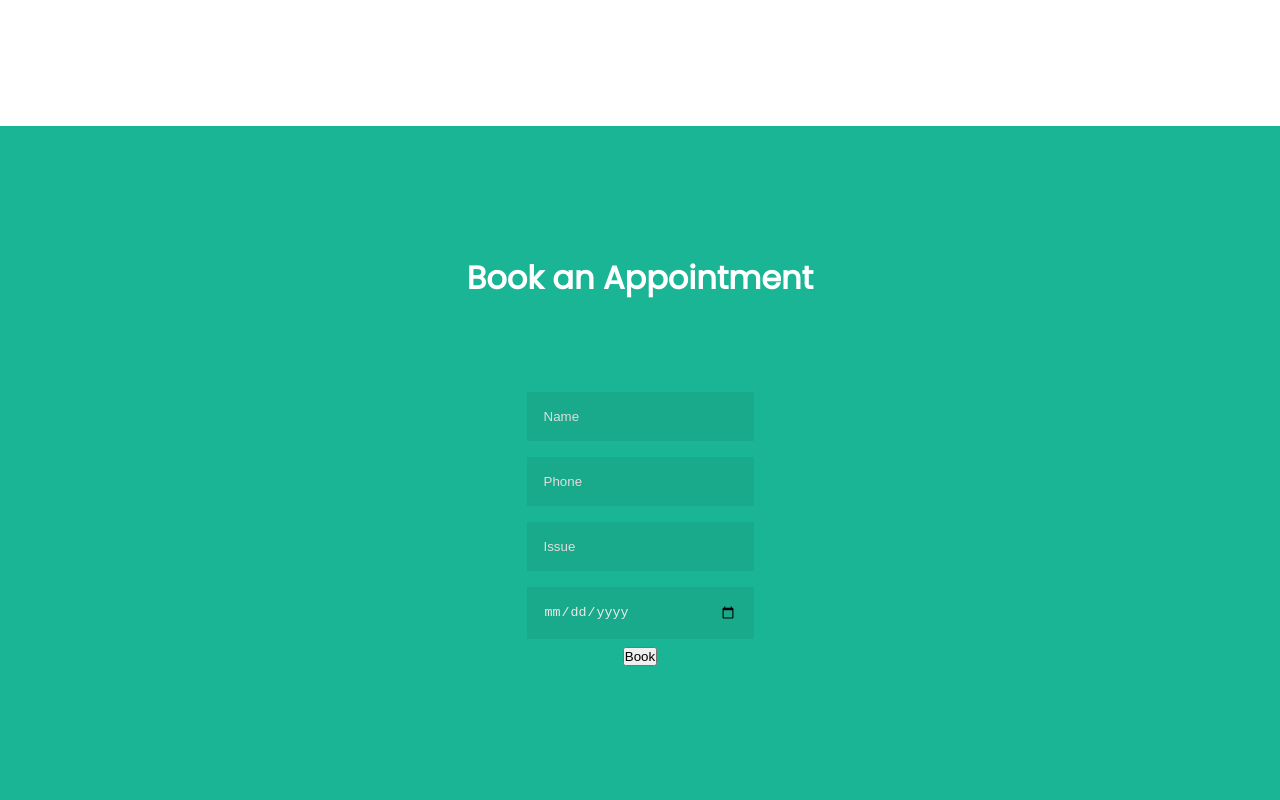
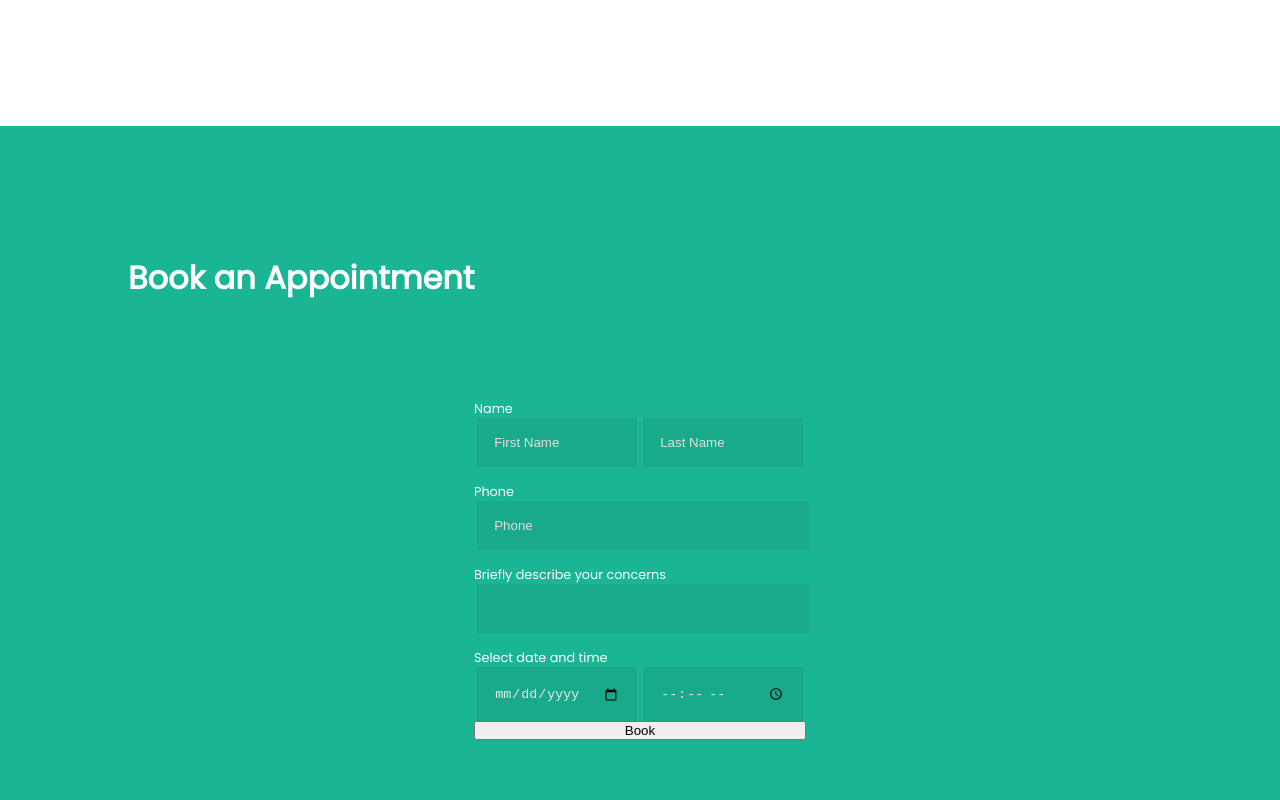
Before and after one commit to sayamalvi/alvidentalcare, a React (Create React App) app in the folder client/: page / in a window 1280 px wide. Shown: the part 4220-5020 px from the top of the page. Built offline with nearby package versions, Linux system fonts and the light colour scheme.

Commit message:
edited form

```diff
--- a/client/src/components/Form/Form.jsx
+++ b/client/src/components/Form/Form.jsx
@@ -45,23 +45,15 @@ const Form = () => {
         paymentObject.open()
     }
     //------------------------------------------------------------
-
-
-    // const [isFilled, setIsFilled] = useState(false)
-    // const [isFormFilled, setFormFilled] = useState({
-    //     nameFilled: false,
-    //     phoneFilled: false,
-    //     issueFilled: false,
-    //     dateFilled: false
-    // })
-    // let buttonClass = isFilled ? 'filled' : 'notFilled'
+    const date = new Date();
     const [user, setUser] = useState({
-        name: "",
+        firstName: "",
+        lastName: "",
         phone: "",
         issue: "",
-        date: ""
+        date: `${date.getDate()}/${date.getMonth() + 1}/${date.getFullYear()}`,
+        time: date.toLocaleTimeString('en-IN')
     })
-    // console.log(buttonClass)
 
     const handleSubmit = (e) => {
         e.preventDefault();
@@ -73,7 +65,8 @@ const Form = () => {
             name: "",
             phone: "",
             issue: "",
-            date: new Date()
+            date: date.getDay(),
+            time: date.getHours()
         })
     }
     return (
@@ -84,21 +77,43 @@ const Form = () => {
                 className={classes.form}
                 onSubmit={handleSubmit}
             >
+                <div>
+                    <p className={classes.form__name}>Name</p>
+                    <div className={classes.form__name__container}>
                         <input
                             type='text'
                             required
-                    placeholder="Name"
+                            placeholder="First Name"
                             variant="filled"
-                    value={user.name}
+                            value={user.firstName}
                             onChange={(e) => {
                                 setUser((prev) => {
                                     return {
                                         ...prev,
-                                name: e.target.value
+                                        firstName: e.target.value
                                     }
                                 })
                             }}
                         />
+                        <input
+                            type='text'
+                            required
+                            placeholder="Last Name"
+                            variant="filled"
+                            value={user.lastName}
+                            onChange={(e) => {
+                                setUser((prev) => {
+                                    return {
+                                        ...prev,
+                                        lastName: e.target.value
+                                    }
+                                })
+                            }}
+                        />
+                    </div>
+                </div>
+                <div className={classes.form__number}>
+                    <p>Phone</p>
                     <input
                         type='number'
                         required
@@ -115,10 +130,12 @@ const Form = () => {
                         }}
 
                     />
+                </div>
+                <div className={classes.form__concerns}>
+                    <p>Briefly describe your concerns</p>
                     <input
                         type='text'
                         required
-                    placeholder="Issue"
                         variant="filled"
                         value={user.issue}
                         onChange={(e) => {
@@ -131,6 +148,10 @@ const Form = () => {
                         }}
 
                     />
+                </div>
+                <div className={classes.form__date}>
+                    <p>Select date and time</p>
+                    <div className={classes.form__date__container}>
                         <input
                             required
                             placeholder="Select Date"
@@ -147,6 +168,24 @@ const Form = () => {
                             }}
 
                         />
+                        <input
+                            required
+                            placeholder="Select Date"
+                            type='time'
+                            className={classes.date}
+                            value={user.time}
+                            onChange={(e) => {
+                                setUser((prev) => {
+                                    return {
+                                        ...prev,
+                                        time: e.target.value
+                                    }
+                                })
+                            }}
+
+                        />
+                    </div>
+                </div>
                 <button
                     className={classes.buttonClass}
                     onClick={displayRazorpay}
--- a/client/src/components/Form/Form.module.scss
+++ b/client/src/components/Form/Form.module.scss
@@ -2,11 +2,11 @@
 .container {
     padding: 10%;
     background-color: $darkGreen;
-    display: flex;
-    flex-direction: column;
-    justify-content: center;
-    align-items: center;
-    text-align: center;
+    // display: flex;
+    // flex-direction: column;
+    // justify-content: center;
+    // align-items: center;
+    // text-align: center;
 }
 .form {
     color: white;
@@ -14,15 +14,26 @@
     display: flex;
     flex-direction: column;
     justify-content: center;
-    align-items: center;
+    // align-items: center;
+    max-width: 400px;
     margin: 3rem auto;
     border: 2px solid $darkGreen;
     border-radius: 15px;
+    &__name__container,
+    &__date__container {
+        display: flex;
+    }
+    p {
+        font-size: 0.8rem;
+        width: 100%;
+        text-align: left;
+        margin-top: 1rem;
+    }
 }
 input {
     color: rgb(236, 233, 233);
     padding: 1rem;
-    margin: 0.5rem;
+    margin: 0rem 0.2rem;
     width: 100%;
     background-color: rgb(24, 170, 139);
     border: 1px solid transparent;
@@ -34,33 +45,34 @@ input:focus {
 input::placeholder {
     color: rgb(226, 221, 221);
 }
-.filled {
-    margin: 1rem;
-    font-size: 1rem;
-    padding: 0.7rem;
-    width: 90%;
-    background-color: $darkGreen;
-    border: 2px solid transparent;
-    color: white;
-    letter-spacing: 2px;
-    border-radius: 10px;
-    &:hover {
-        cursor: pointer;
-    }
-}
-.notFilled {
-    margin: 1rem;
-    font-size: 1rem;
-    padding: 0.7rem;
-    width: 90%;
-    color: $darkGreen;
-    background-color: white;
-    border: 2px solid $darkGreen;
-    letter-spacing: 2px;
-    border-radius: 10px;
-    &:hover {
-        cursor: pointer;
-    }
-    cursor: not-allowed;
-    pointer-events: none;
-}
+
+// .filled {
+//     margin: 1rem;
+//     font-size: 1rem;
+//     padding: 0.7rem;
+//     width: 90%;
+//     background-color: $darkGreen;
+//     border: 2px solid transparent;
+//     color: white;
+//     letter-spacing: 2px;
+//     border-radius: 10px;
+//     &:hover {
+//         cursor: pointer;
+//     }
+// }
+// .notFilled {
+//     margin: 1rem;
+//     font-size: 1rem;
+//     padding: 0.7rem;
+//     width: 90%;
+//     color: $darkGreen;
+//     background-color: white;
+//     border: 2px solid $darkGreen;
+//     letter-spacing: 2px;
+//     border-radius: 10px;
+//     &:hover {
+//         cursor: pointer;
+//     }
+//     cursor: not-allowed;
+//     pointer-events: none;
+// }
```
Lines whose indentation alone changed are shown as unchanged.
